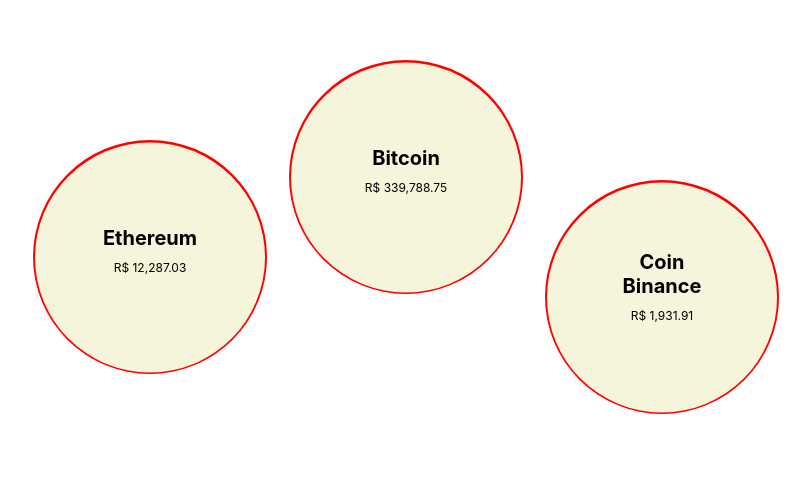
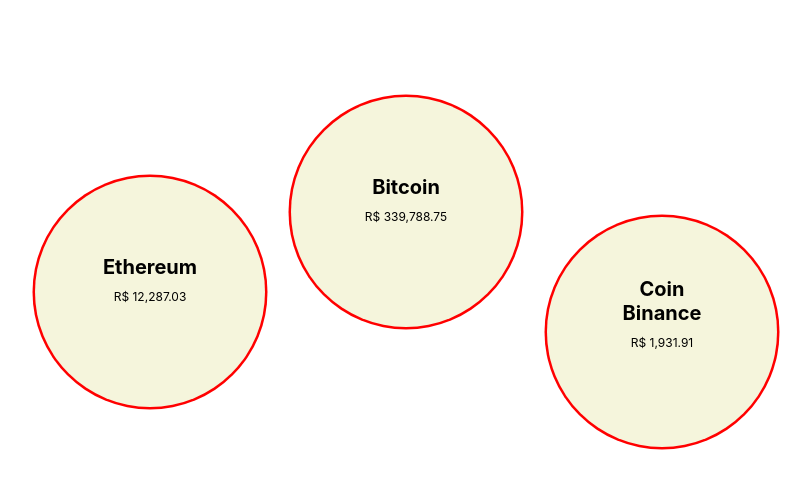
Before and after one commit to NicholasTavares/coin-daily, a React (Create React App) app: page / in a window 1280 px wide. Shown: the part 148-636 px from the top of the page, without its empty margins (234-1045 px from the left). Built offline with nearby package versions, Linux system fonts and the light colour scheme.

Commit message:
Correçao background coin

```diff
--- a/src/css/style.css
+++ b/src/css/style.css
@@ -23,22 +23,22 @@
     background-color: beige;
     top: 50%;
     left: 50%;
-    transform: translate(-50%, -65%); }
+    transform: translate(-50%, -50%); }
   .container-top__head-background {
     position: absolute;
-    height: 234px;
-    width: 234px;
+    height: 235px;
+    width: 235px;
     border-radius: 50%;
     background-color: red;
     top: 50%;
     left: 50%;
-    transform: translate(-50%, -65%);
+    transform: translate(-50%, -50%);
     box-shadow: 0 0rem 1rem 0.4rem rgba(255, 255, 255, 0.15); }
   .container-top__data {
     position: absolute;
     top: 50%;
     left: 50%;
-    transform: translate(-50%, -65%); }
+    transform: translate(-50%, -75%); }
   .container-top__title {
     margin-bottom: 1rem; }
   .container-top__price {
--- a/src/sass/components/top/_top.scss
+++ b/src/sass/components/top/_top.scss
@@ -33,18 +33,18 @@
         background-color: beige;
         top: 50%;
         left: 50%;
-        transform: translate(-50%, -65%);
+        transform: translate(-50%, -50%);
     }
 
     &__head-background{
         position: absolute;
-        height: 234px;
-        width: 234px;
+        height: 235px;
+        width: 235px;
         border-radius: 50%;
         background-color: red;
         top: 50%;
         left: 50%;
-        transform: translate(-50%, -65%);
+        transform: translate(-50%, -50%);
         box-shadow: 0 0rem 1rem .4rem rgba(white, .15);
     }
 
@@ -52,7 +52,7 @@
         position: absolute;
         top: 50%;
         left: 50%;
-        transform: translate(-50%, -65%);
+        transform: translate(-50%, -75%);
 
     }
 
```
